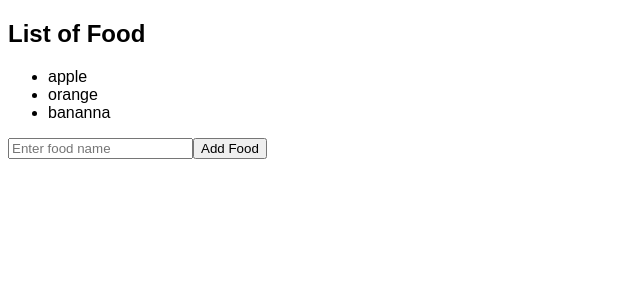
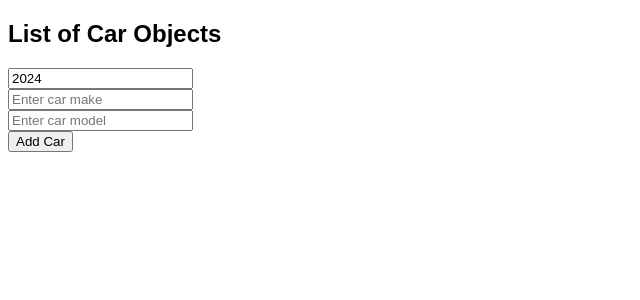
Before and after one commit to alal9000/react-course-bc, a React (Vite) app in the folder my-react-app/: page / in a window 1280 px wide. Shown: the top 300 px of the page, without its empty margins (0-640 px from the left). Built offline with nearby package versions, Linux system fonts and the light colour scheme.

Commit message:
finished update array of objects in state

```diff
--- a/my-react-app/src/App.jsx
+++ b/my-react-app/src/App.jsx
@@ -1,10 +1,10 @@
-import MyComponent5 from './MyComponent5'
+import MyComponent6 from './MyComponent6'
 
 
 function App() {
 
 
-  return (<MyComponent5 />);
+  return (<MyComponent6 />);
 }
 
 export default App;
--- /dev/null
+++ b/my-react-app/src/MyComponent6.jsx
@@ -0,0 +1,66 @@
+import React, { useState } from "react";
+
+export default function MyComponent6() {
+  const [cars, setCars] = useState([]);
+  const [carYear, setCarYear] = useState(new Date().getFullYear());
+  const [carMake, setCarMake] = useState("");
+  const [carModel, setCarModel] = useState("");
+
+  function handleAddCar() {
+    const newCar = { year: carYear, make: carMake, model: carModel };
+
+    setCars((c) => [...c, newCar]);
+
+    setCarYear(new Date().getFullYear());
+    setCarMake("");
+    setCarModel("");
+
+
+  }
+
+  function handleRemoveCar(index) {
+    setCars(c => c.filter((_, i) => i !== index));
+  }
+
+  function handleYearChange(event) {
+    setCarYear(event.target.value);
+  }
+
+  function handleMakeChange(event) {
+    setCarMake(event.target.value);
+  }
+
+  function handleModelChange(event) {
+    setCarModel(event.target.value);
+  }
+
+  return (
+    <div>
+      <h2>List of Car Objects</h2>
+      <ul>
+        {cars.map((car, index) => (
+          <li key={index} onClick={() => handleRemoveCar(index)}>
+            {car.year} {car.make} {car.model}
+          </li>
+        ))}
+      </ul>
+      <input type="number" value={carYear} onChange={handleYearChange} />
+      <br />
+      <input
+        type="text"
+        value={carMake}
+        onChange={handleMakeChange}
+        placeholder="Enter car make"
+      />
+      <br />
+      <input
+        type="text"
+        value={carModel}
+        onChange={handleModelChange}
+        placeholder="Enter car model"
+      />
+      <br />
+      <button onClick={handleAddCar}>Add Car</button>
+    </div>
+  );
+}
```
